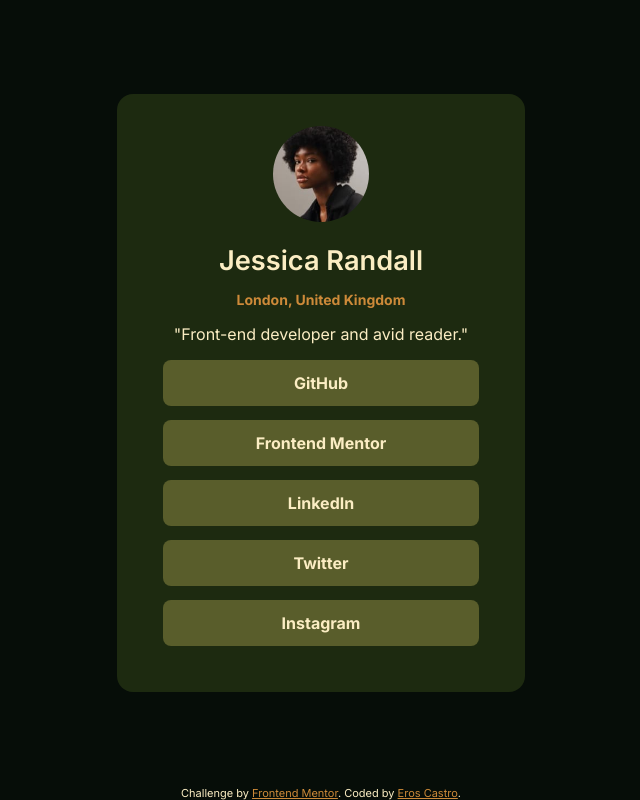
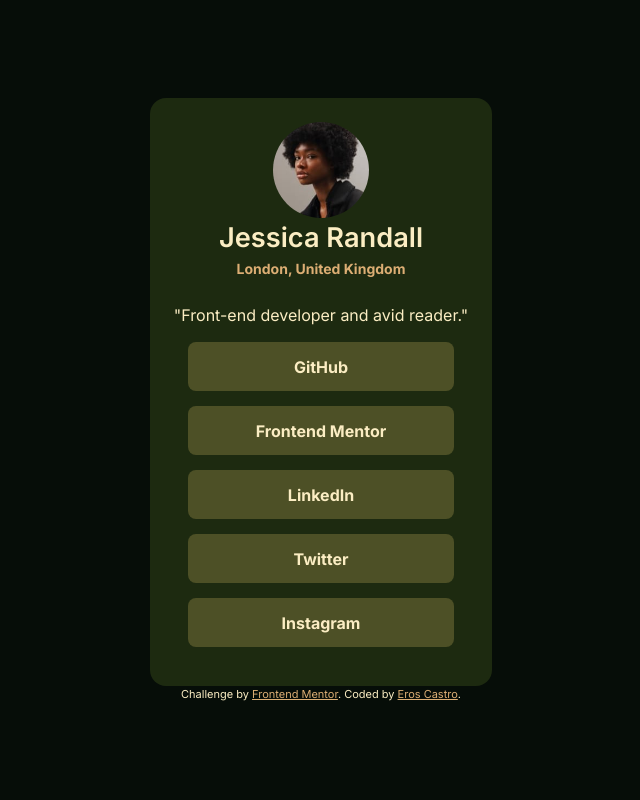
Before and after one commit to eros77sc/Social-Links, a plain HTML site: page index.html in a window 1280 px wide. Shown: the whole page, without its empty margins (319-959 px from the left). Drawn offline with Linux system fonts and the light colour scheme.

Commit message:
CSS Reset, Color contrast ratio, inclusão de lista

```diff
--- a/index.html
+++ b/index.html
@@ -20,13 +20,13 @@
     <p class="location">London, United Kingdom</p>
     <p class="statement">"Front-end developer and avid reader."</p>
 
-
-      <a href="#" class="menu">GitHub</a>
-      <a href="#" class="menu">Frontend Mentor</a>
-      <a href="#" class="menu">LinkedIn</a>
-      <a href="#" class="menu">Twitter</a>
-      <a href="#" class="menu">Instagram</a>
-
+    <ul>
+    <li><a href="#" class="menu">GitHub</a></li>
+    <li><a href="#" class="menu">Frontend Mentor</a></li>
+    <li><a href="#" class="menu">LinkedIn</a></li>
+    <li><a href="#" class="menu">Twitter</a></li>
+    <li><a href="#" class="menu">Instagram</a></li>
+    </ul>
   </div>
 </main>
 
--- a/styles.css
+++ b/styles.css
@@ -1,40 +1,45 @@
-html, body {
+*, *::before, *::after {
+    box-sizing: border-box;
+}
+
+* {
+    margin: 0;
+}
+
+body {
     background-color: #060D08;
     font-family: Inter, sans-serif;
     color: #FBEDC3;
     font-size: clamp(0.875rem, 1.5vw, 1rem);
+    line-height: 1.5;
+    -webkit-font-smoothing: antialiased;
     margin: 0;
-    height: 100%;
-    margin: 0;
+    min-height: 100vh;
+
+    flex: 1;
     display:flex;
     flex-direction: column;
+    justify-content: center;
+    align-items: center;
 }
 
-main {
-    flex: 1;
-    display: flex;
-    justify-content: center;
-    align-items: center;
-    width: 100%;
-    height: 100%;
-}
 
 .card {
     background-color: #1D2A10;
-    width: 90%;
-    max-width: 25.5rem;
-    max-height: 40rem;
-    padding: 2rem;
+    width: 100%;
+    max-width: 32rem;
+    min-height: 35rem;
+    padding: 1.5rem;
     border-radius: 1rem;
-    box-sizing: border-box;
     text-align: center;
 }
 
 img {
+    display: block;
+    margin: 0 auto;
     border-radius: 50%;
-    width: 100%;
-    max-width: 6rem;
-    max-height: 6rem;
+    width: 6rem;
+    height: 6rem;
 }
 
 h1 {
@@ -43,19 +48,32 @@ h1 {
     margin-bottom: 0;
 }
 
+p {
+    overflow-wrap: break-word;
+    hyphens: auto;
+}
+
 .location {
     font-weight: 700;
-    color: #CD8A39;
+    color: #DCAE74;
     font-size: 0.875rem;
 }
 
 .statement {
     font-weight: 400;
     font-size: 1rem;
+    padding-top: 1.5rem;
 }
 
+ul, li {
+    list-style: none;
+    margin: 0;
+    padding: 0;
+}
+
+
 a.menu:link, a.menu:visited {
-    background-color: #595D2B;
+    background-color: #4D5026;
     color: #FBEDC3;
     font-weight: 700;
     font-size: 1rem;
@@ -67,10 +85,15 @@ a.menu:link, a.menu:visited {
     display: block;
 }
 
+a.menu:focus-within {
+    background: #D78B30;
+    color: #060D08;
+}
+
 a.menu:hover, a.menu:active {
-    background: #A24502;
+    background: #D78B30;
     color: #060D08;
 }
 
 .attribution { font-size: 11px; text-align: center; }
-.attribution a { color: #CD8A39; }
+.attribution a { color: #DCAE74; }
```
